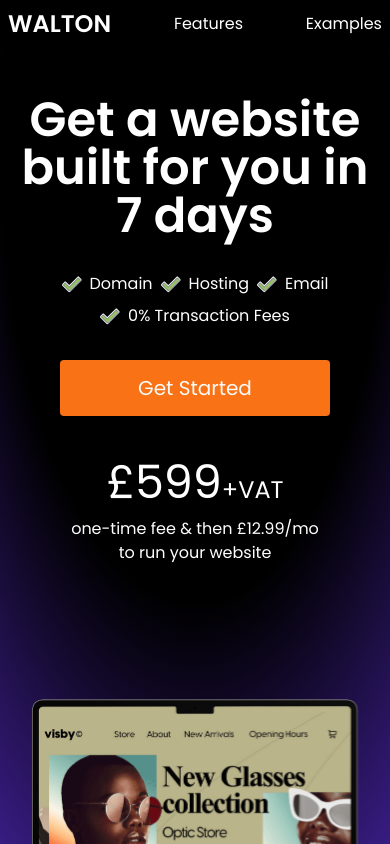
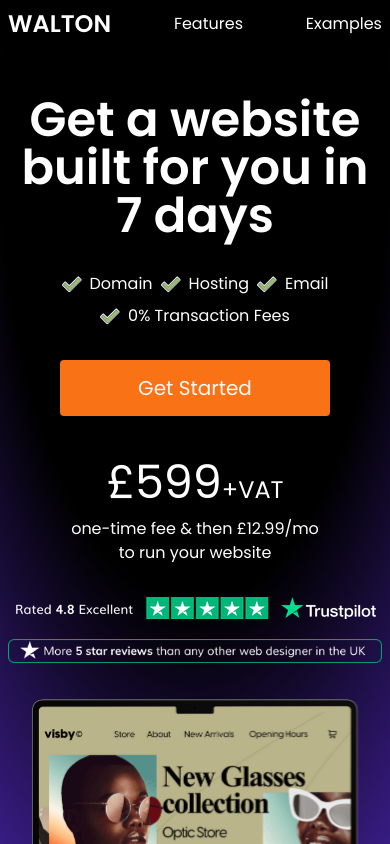
Before and after one commit to glimmrz/ueni_clone, a Next.js app: page / in a window 390 px wide. Shown: the top 844 px of the page. Built offline with nearby package versions, Linux system fonts and the light colour scheme.

Commit message:
fix: hero section

```diff
--- a/src/components/hero/hero.jsx
+++ b/src/components/hero/hero.jsx
@@ -75,8 +75,8 @@
               </span>
             </div>
 
-            <div className="flex flex-col gap-4">
-              <figure className="relative h-[22px] w-full md:hidden">
+            <div className="flex flex-col items-center gap-4 w-full">
+              <figure className="relative h-[22px] w-full block md:hidden">
                 <Image
                   src={trustpilot}
                   alt="trustpilot image"
```
